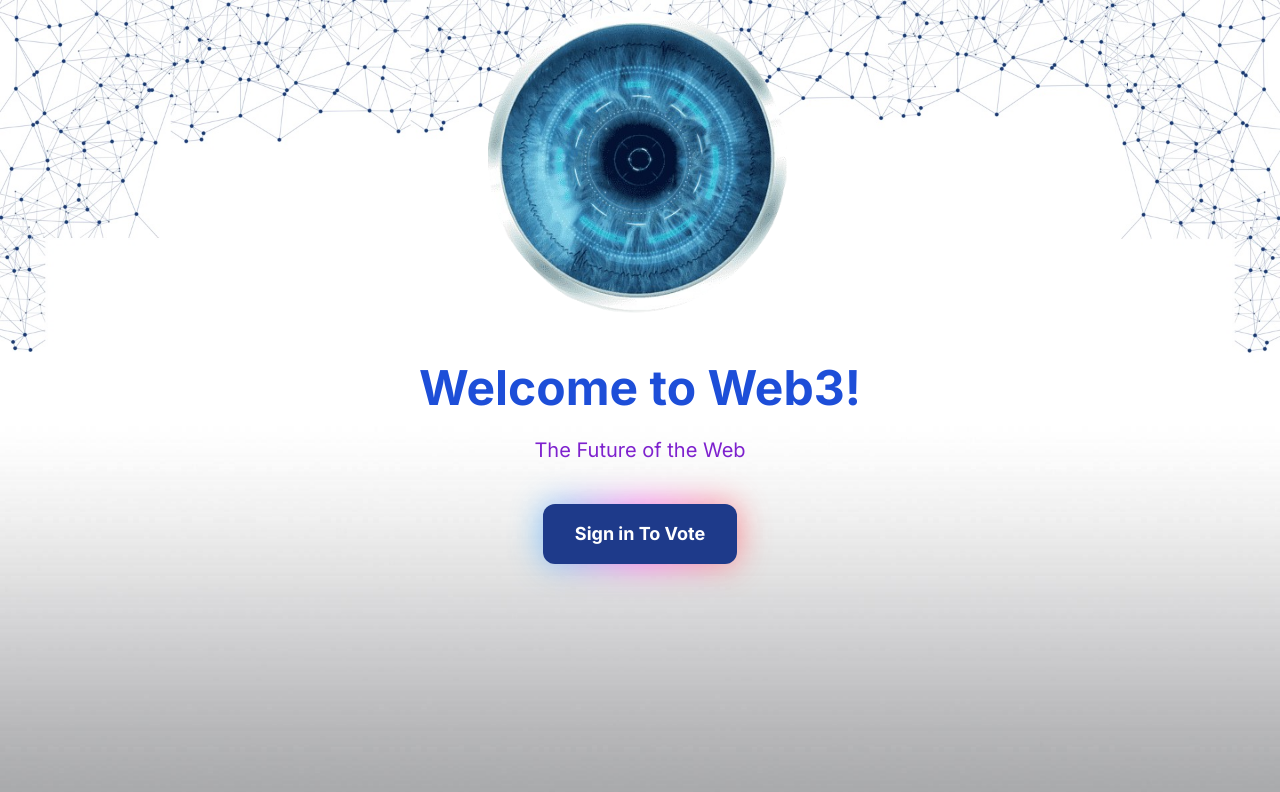
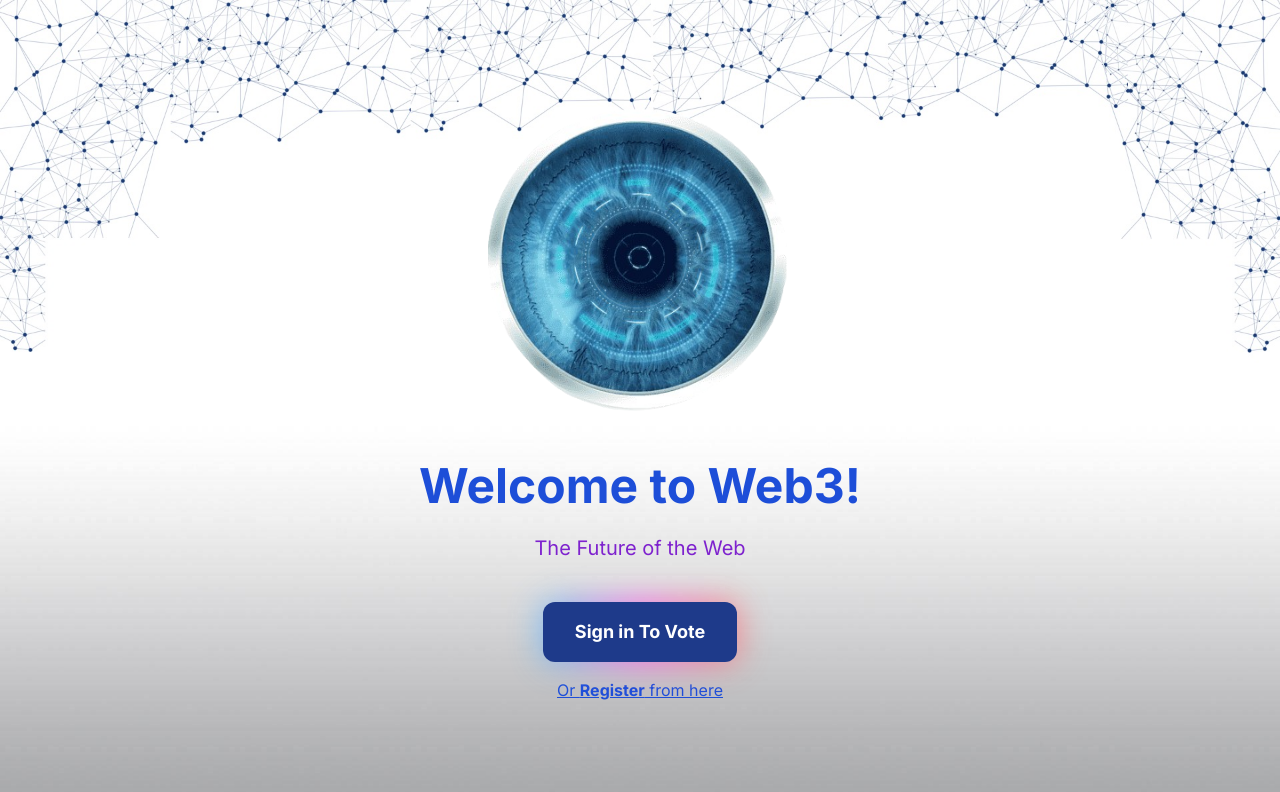
Before and after one commit to Nikolla2000/Web3-Voting-System, a Next.js app in the folder frontend/: page / in a window 1280 px wide. Shown: the top 792 px of the page. Built offline with nearby package versions, Linux system fonts and the light colour scheme.

Commit message:
fix: some main page styles and added register button under the login button

```diff
--- a/frontend/src/app/page.tsx
+++ b/frontend/src/app/page.tsx
@@ -4,7 +4,7 @@ import Link from 'next/link';
 
 export default function Home() {
   return (
-    <main className="flex flex-col items-center justify-center p-15 relative animate__animated animate__fadeIn">
+    <main className="flex flex-col items-center justify-center lg:h-screen p-15 relative animate__animated animate__fadeIn">
       <div>
         <img src="/heading-img2.png" alt="heading image" className='w-80 mb-10' />
       </div>
@@ -26,6 +26,13 @@ export default function Home() {
         {/* <button type="button" className="mt-10 text-white bg-gradient-to-br from-purple-600 to-blue-500 hover:bg-gradient-to-bl focus:ring-4 focus:outline-none focus:ring-blue-300 dark:focus:ring-blue-800 font-medium rounded-lg text-sm px-5 py-2.5 text-center me-2 mb-2">Sign In To Vote</button> */}
         </Link>
       </div>
+      <Link
+          href='/register'
+          className="mt-2">
+          <p className="text-blue-700 text-center mt-2 text-md hover:font-bold transition-all duration-200 underline">
+              Or <span className='font-bold'>Register</span> from here
+          </p>
+      </Link>
       {/* <div className='w-5 h-5 bg-red-400 absolute top-50 shadow-md left-10 rounded-xl'></div>
       <div className='w-5 h-5 bg-red-400 absolute top-20 shadow-md right-10 rounded-xl'></div>
       <div className='w-5 h-5 bg-red-400 absolute top-30 shadow-md left-50 rounded-xl'></div>
```
